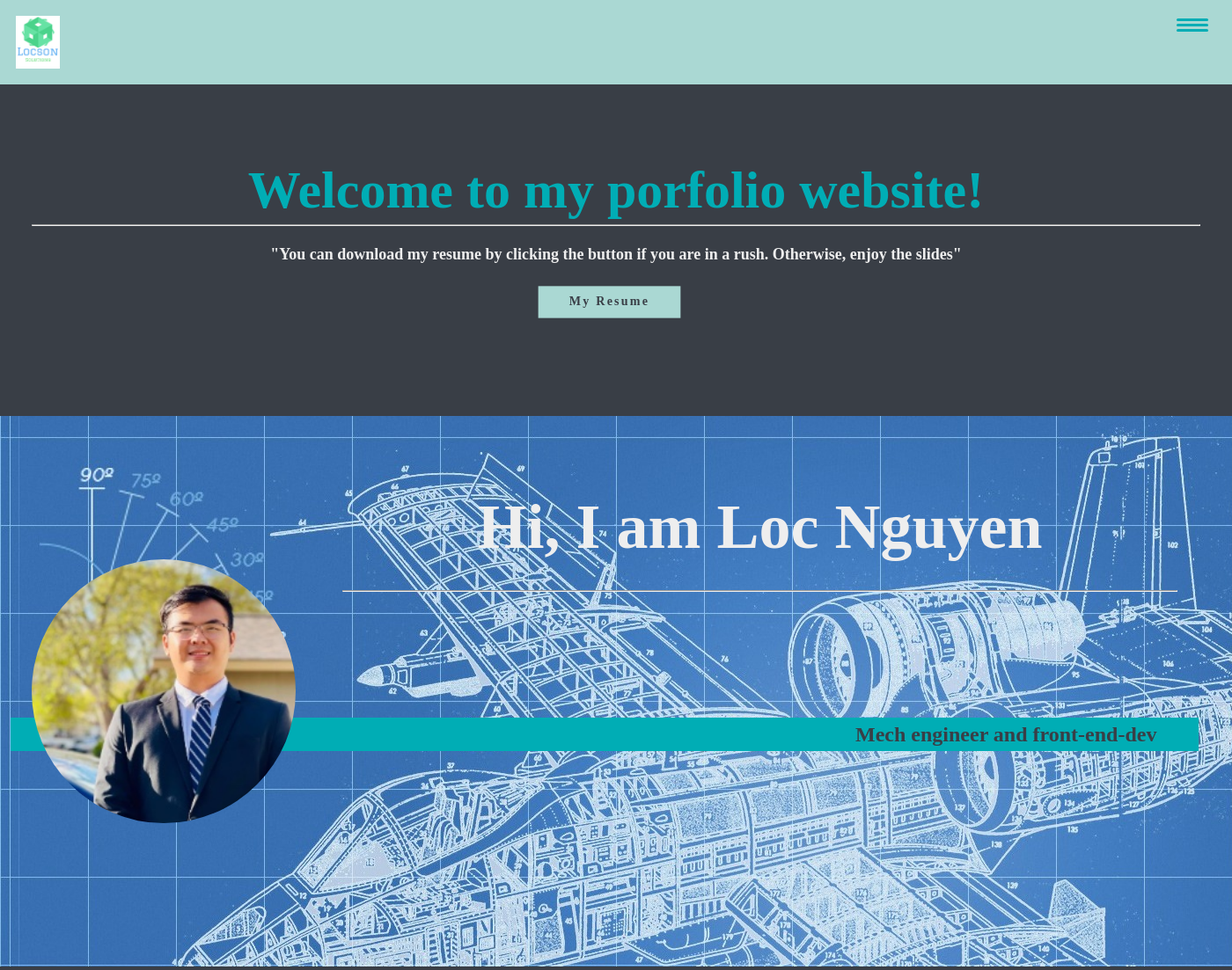
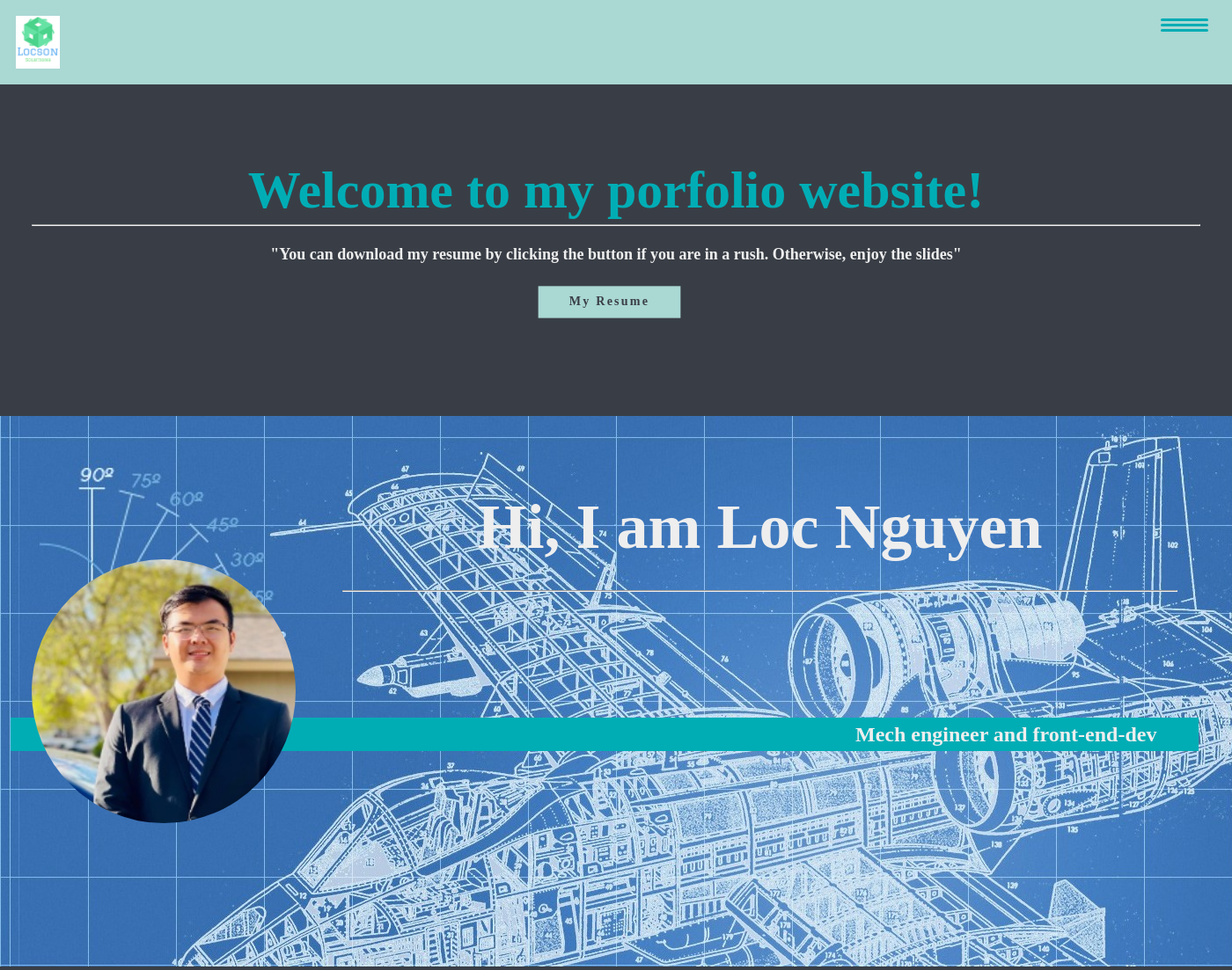
Before and after one commit to beastboy241/Portfolio, a PHP site: page / in a window 1400 px wide. Shown: the top 1103 px of the page at 88% size. Run offline with PHP 8.4, Linux system fonts and the light colour scheme; some libraries are stand-ins or nearby versions.

Commit message:
navigation change

```diff
--- a/style.css
+++ b/style.css
@@ -264,7 +264,7 @@ header {
 .hamburger::before,
 .hamburger::after {
   background: var(--clr-accent);
-  width: 2em;
+  width: 3em;
   height: 3px;
   border-radius: 1em;
   transition: transform 250ms ease-in-out;
@@ -291,7 +291,7 @@ header {
   background-image: url('../img/aero.jpg');
   background-size:contain no repeat;
   font-weight: bold;
-  color: var(--clr-light);
+  color: #EEEEEE;
 
 
 
```
